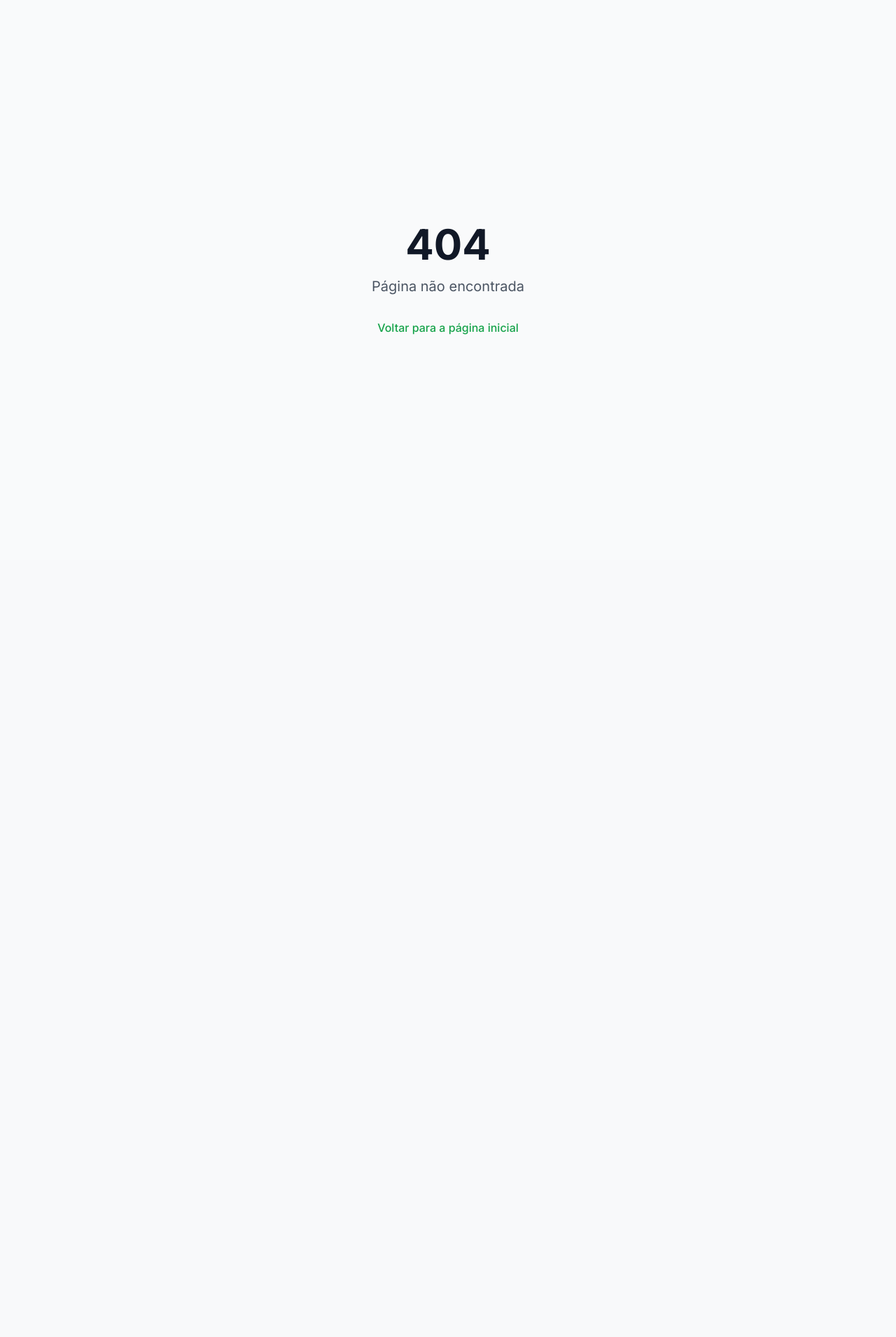
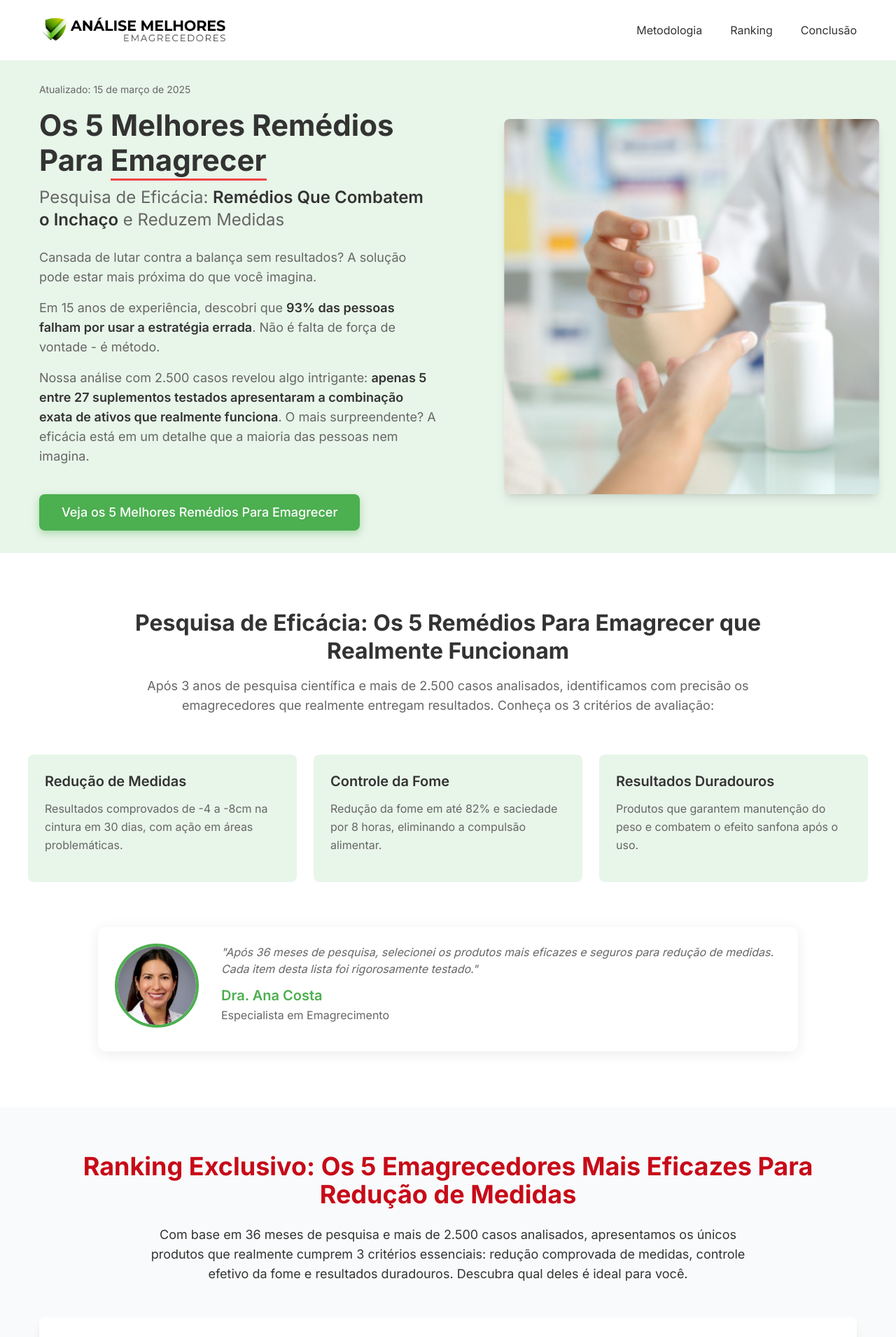
Before and after one commit to julianoleite90/melhores-emagrecedores, a Next.js app: page /melhores-emagrecedores in a window 1280 px wide. Before the commit this address had no page. Shown: the top 1910 px of the page at 70% size. Before the commit the page ends 800 px from the top, so only its background shows below. Built offline with nearby package versions, Linux system fonts and the light colour scheme.

Commit message:
feat: adiciona página de melhores emagrecedores

```diff
--- /dev/null
+++ b/src/app/melhores-emagrecedores/page.tsx
@@ -0,0 +1,21 @@
+import ClientInit from '@/components/ClientInit'
+import Header from '@/components/Header'
+import Hero from '@/components/Hero'
+import Methodology from '@/components/Methodology'
+import ProductRanking from '@/components/ProductRanking'
+import Footer from '@/components/Footer'
+
+export default function Home() {
+  return (
+    <>
+      <Header />
+      <main className="main-content">
+        <ClientInit />
+        <Hero />
+        <Methodology />
+        <ProductRanking />
+      </main>
+      <Footer />
+    </>
+  )
+}
```
